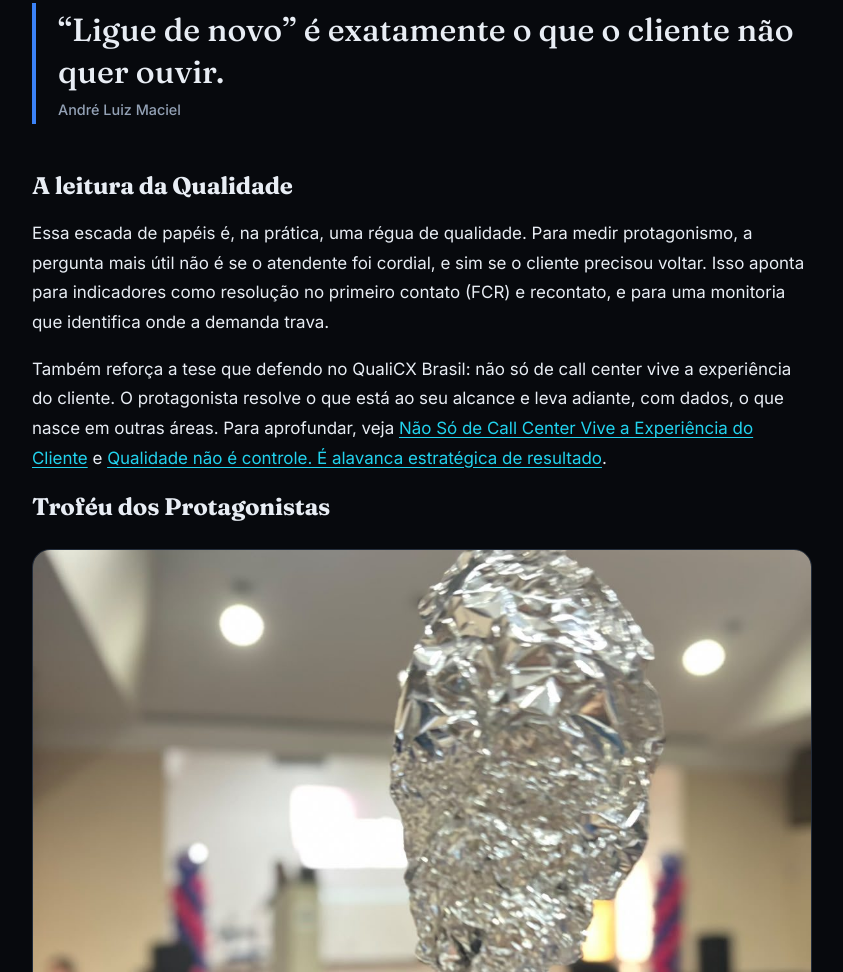
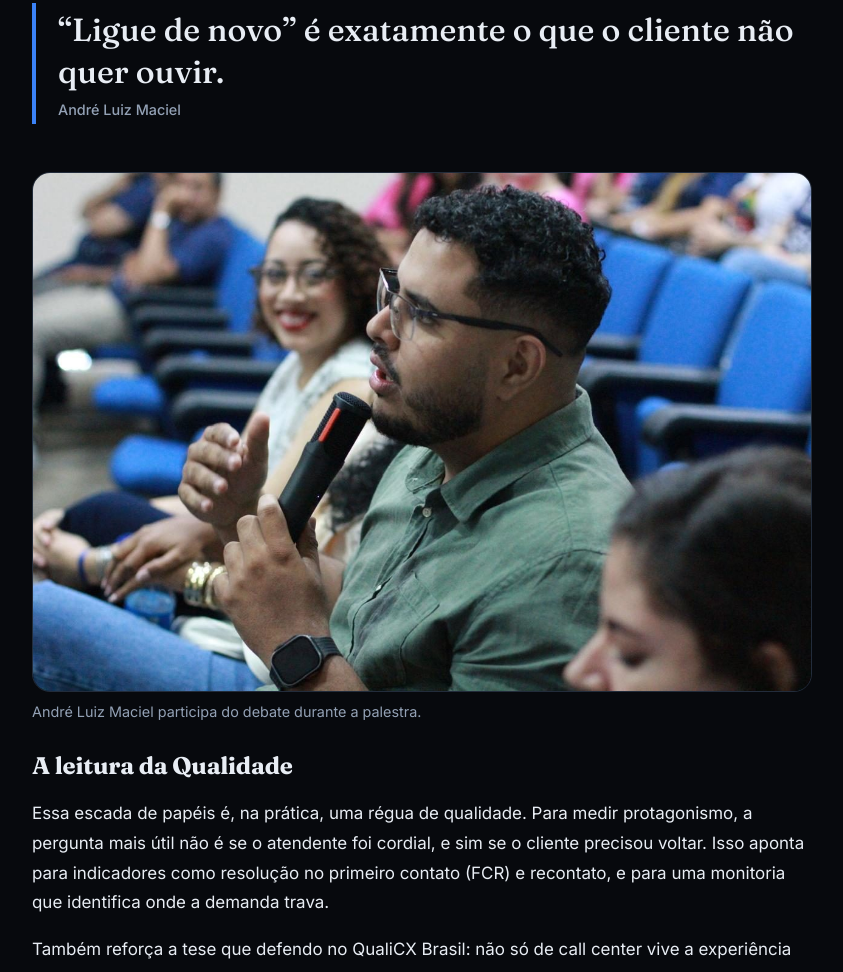
Before and after one commit to QualiCX-Brasil/qualicx-brasil.github.io, a plain HTML site: page artigos/expertise360-atendimento-protagonista.html in a window 1280 px wide. Shown: the part 2508-3480 px from the top of the page, without its empty margins (218-1061 px from the left). Drawn offline with Linux system fonts and the light colour scheme.

Commit message:
Matéria Expertise360: adiciona foto do André no debate

```diff
--- a/artigos/expertise360-atendimento-protagonista.html
+++ b/artigos/expertise360-atendimento-protagonista.html
@@ -29,6 +29,7 @@
 <h2>3. Os quatro papéis de quem atende</h2>
 <p>A dinâmica mais marcante separou quatro papéis: o <b>registrador</b>, que abre o protocolo e pede para o cliente “ligar de novo”; o <b>informante</b>, que repassa o prazo do sistema; o <b>resolvedor</b>, que confere o histórico e resolve; e o <b>protagonista</b>, que resolve e evita que o problema aconteça de novo.</p>
 <div class="quote">“Ligue de novo” é exatamente o que o cliente não quer ouvir.<small>André Luiz Maciel</small></div>
+<figure class="fig"><img src="../img/eventos/expertise360-andre-pergunta.jpg" alt="André Luiz Maciel fala ao microfone na plateia do Expertise360" loading="lazy"><figcaption>André Luiz Maciel participa do debate durante a palestra.</figcaption></figure>
 <h2>A leitura da Qualidade</h2>
 <p>Essa escada de papéis é, na prática, uma régua de qualidade. Para medir protagonismo, a pergunta mais útil não é se o atendente foi cordial, e sim se o cliente precisou voltar. Isso aponta para indicadores como resolução no primeiro contato (FCR) e recontato, e para uma monitoria que identifica onde a demanda trava.</p>
 <p>Também reforça a tese que defendo no QualiCX Brasil: não só de call center vive a experiência do cliente. O protagonista resolve o que está ao seu alcance e leva adiante, com dados, o que nasce em outras áreas. Para aprofundar, veja <a href="nao-so-de-call-center.html">Não Só de Call Center Vive a Experiência do Cliente</a> e <a href="qualidade-nao-e-controle.html">Qualidade não é controle. É alavanca estratégica de resultado</a>.</p>
```
